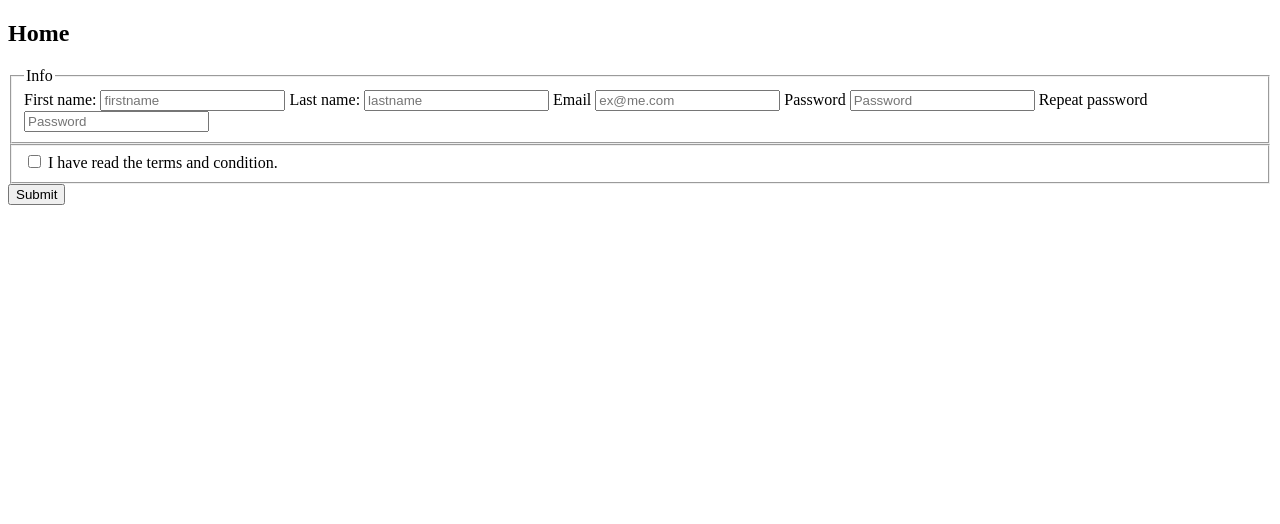
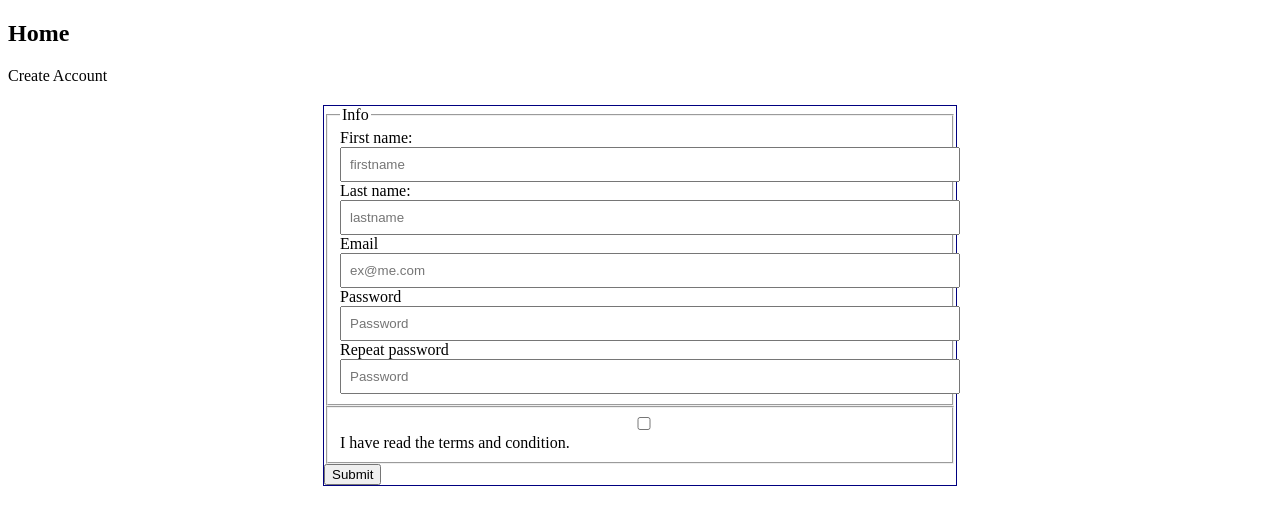
Before and after one commit to Martosky/restaurant, a plain HTML site: page register.html in a window 1280 px wide. Drawn offline with Linux system fonts and the light colour scheme.

Commit message:
added some style on the registration page

```diff
--- a/register.html
+++ b/register.html
@@ -5,16 +5,12 @@
     <meta name="viewport" content="width=device-width, initial-scale=1.0">
     <title>Registration page</title>
     <script src="https://kit.fontawesome.com/268d0caf18.js" crossorigin="anonymous"></script>
-    <style>
-        .main-form h2 a{
-             text-decoration: none;
-             color: black;
-        }
-    </style>
+    <link rel="stylesheet" href="style2.css" />
 </head>
 <body>
     <div class="main-form">
        <h2><a href="index.html">Home</a></h2>
+       <p>Create Account</p>
       <div class="form-content">
         <form>
             <fieldset>
--- /dev/null
+++ b/style2.css
@@ -0,0 +1,13 @@
+.main-form h2 a{
+    text-decoration: none;
+    color: black;
+}
+.form-content{
+    width: 50%;
+    margin: 20px auto;
+    border: 1px solid navy;
+}
+input{
+    width: 100%;
+    padding: 8px;
+}
```
Also changed, not shown: text.txt.
